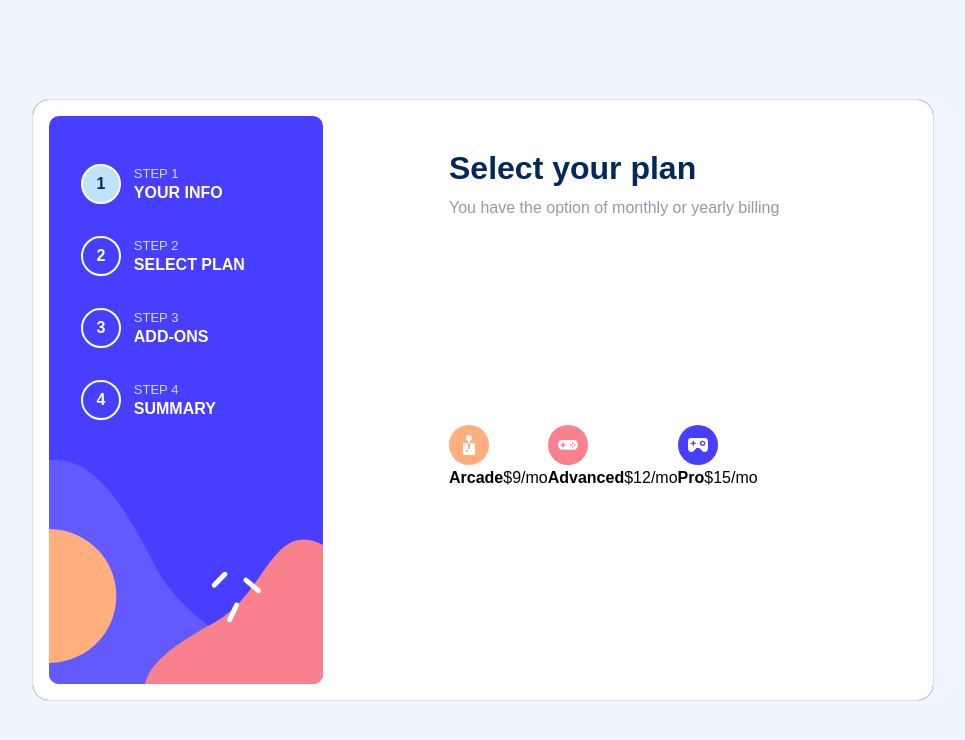
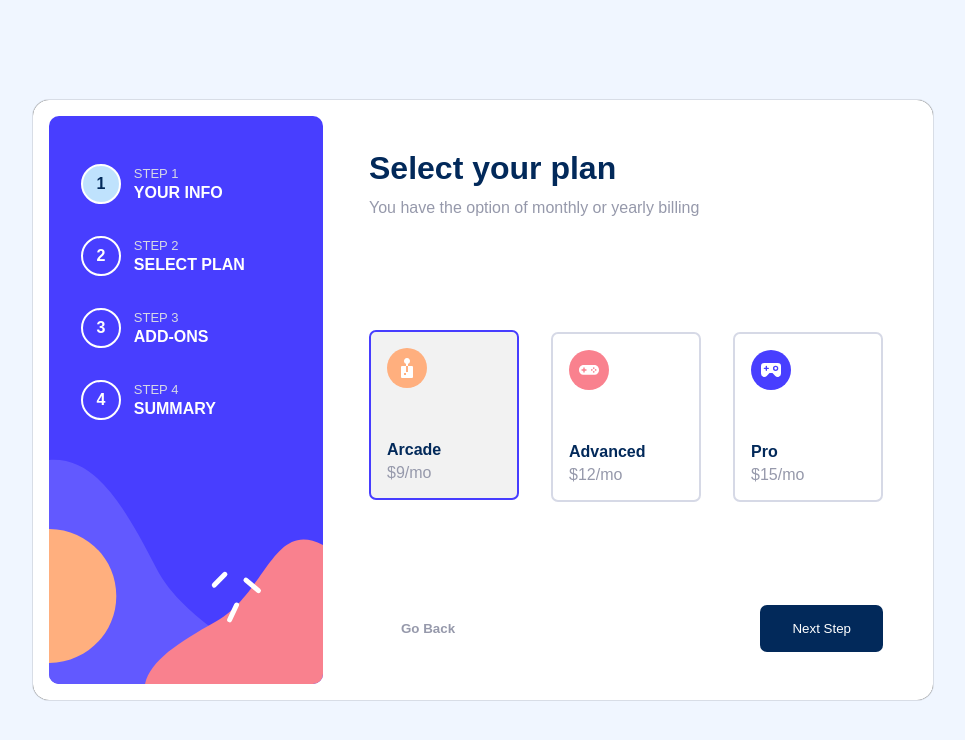
Before and after one commit to MagenVadim/multi-step-form, a React (Create React App) app: page /step2 in a window 1280 px wide. Shown: the top 740 px of the page, without its empty margins (157-1122 px from the left). Built offline with nearby package versions, Linux system fonts and the light colour scheme.

Commit message:
#5 Step-2 has completed

```diff
--- a/src/App.css
+++ b/src/App.css
@@ -41,7 +41,7 @@ img{
 .form-sidebar{
   background-image: url("./assets/images/bg-sidebar-desktop.svg");
   background-repeat: no-repeat;
-  width: 400px;
+  width: 320px;
   height: 568px;
   padding: 3rem 2rem;
   display: flex;
@@ -89,6 +89,7 @@ img{
   display: flex;
   flex-direction: column;
   justify-content: center;
+  min-width: 514px;
 }
 header{
   margin-bottom: auto;
@@ -159,4 +160,55 @@ form input::placeholder{
   display: flex;
   flex: 1;
   align-items: center;
+  gap: 2rem
 }
+.plan-card{
+  border: 2px solid var(--Light-gray);
+  border-radius: 7px;
+  width: 150px;
+  height: 170px;
+  cursor: pointer;
+  padding: 1rem;
+  display: flex;
+  flex-direction: column;
+  align-items: flex-start;
+  justify-content: space-between;
+}
+.plan-info{
+  display: flex;
+  flex-direction: column;
+  gap: .3rem;
+}
+.plan-info b{
+  color: var(--Marine-blue);
+}
+.plan-info span{
+  color: var(--Cool-gray);
+}
+.selected{
+  border: 2px solid var(--Purplish-blue) !important;
+  background-color: rgba(0, 0, 0, 0.05);
+  transform: translateY(-2px);
+}
+.plan-card:hover{
+  border: 2px solid var(--Cool-gray);
+  transform: translateY(-2px);
+}
+.btns{
+  display: flex;
+  justify-content: space-between;
+}
+.btns:last-child{
+  align-items: flex-end;
+}
+.prev-stp{
+  margin-top:auto;
+  margin-bottom: 2rem;
+  border: none;
+  font-weight: 700;
+  background-color: transparent;
+  padding: 1rem 2rem;
+  border-radius: 7px;
+  color: var(--Cool-gray);
+  cursor: pointer;
+}
--- a/src/App.js
+++ b/src/App.js
@@ -22,7 +22,7 @@ function App() {
   const [phoneValue, setPhoneValue] = useState('')
 
   useEffect(()=>console.log(nameValue),
-  [nameValue])
+  [stepNumber])
 
   return (
     <div className="App">
@@ -49,7 +49,12 @@ function App() {
                    setStepNumber={setStepNumber}
                   />}
         />
-        <Route path='/step2' element={<Step2/>}/>
+        <Route path='/step2'
+          element={<Step2
+                  stepNumber={stepNumber}
+                  setStepNumber={setStepNumber}
+                  />}
+        />
 
       </Routes>
 
--- /dev/null
+++ b/src/Components/NextStep.js
@@ -0,0 +1,21 @@
+import React from 'react'
+import { useNavigate } from 'react-router-dom';
+
+
+function NextStep({stepNumber, setStepNumber}) {
+    const navigate = useNavigate();
+
+  return (
+    <button
+        className='next-stp'
+        type="button"
+        onClick={()=>{
+            setStepNumber(stepNumber+1);
+            navigate('/step2');
+        }}
+        > Next Step
+  </button>
+  )
+}
+
+export default NextStep
--- a/src/Components/PlanCard.js
+++ b/src/Components/PlanCard.js
@@ -1,8 +1,8 @@
 import React from 'react'
 
-function PlanCard({img_source, title, plan_price}) {
+function PlanCard({img_source, title, plan_price, className, handleClick, index}) {
   return (
-    <div className="plan-card">
+    <div className={className} onClick={()=>handleClick(index)}>
       <img src={img_source} alt={title} />
       <div className="plan-info">
         <b>{title}</b>
--- /dev/null
+++ b/src/Components/PrevStep.js
@@ -0,0 +1,21 @@
+import React from 'react'
+import { useNavigate } from 'react-router-dom';
+
+
+function PrevStep({stepNumber, setStepNumber}) {
+    const navigate = useNavigate();
+
+  return (
+    <button
+        className='prev-stp'
+        type="submit"
+        onClick={()=>{
+            setStepNumber(stepNumber-1);
+            navigate('/');
+        }}
+        > Go Back
+  </button>
+  )
+}
+
+export default PrevStep
--- a/src/Step1.js
+++ b/src/Step1.js
@@ -1,10 +1,9 @@
 import React from 'react'
 import Input from './Components/Input'
-import { useNavigate } from 'react-router-dom';
+import NextStep from './Components/NextStep'
+
 
 function Step1({stepNumber, nameValue, setNameValue, emailValue, setEmailValue, phoneValue, setPhoneValue, setStepNumber}) {
-
-    const navigate = useNavigate();
 
   return (
     <div className="stp stp-1">
@@ -46,15 +45,7 @@ function Step1({stepNumber, nameValue, setNameValue, emailValue, setEmailValue,
         </form>
 
     <div className="btns">
-      <button
-        className='next-stp'
-        type="submit"
-        onClick={()=>{
-            setStepNumber(stepNumber+1);
-            navigate('/step2');
-        }}
-        > Next Step
-      </button>
+      <NextStep stepNumber={stepNumber} setStepNumber={setStepNumber}/>
     </div>
 
   </div>
--- a/src/Step2.js
+++ b/src/Step2.js
@@ -1,16 +1,26 @@
-import React from 'react'
+import React, { useEffect, useState } from 'react'
 import PlanCard from './Components/PlanCard'
 import IconArcade from './assets/images/icon-arcade.svg'
 import IconAdvanced from './assets/images/icon-advanced.svg'
 import IconPro from './assets/images/icon-pro.svg'
+import NextStep from './Components/NextStep'
+import PrevStep from './Components/PrevStep'
 
-function Step2() {
+function Step2({stepNumber, setStepNumber}) {
 
   const plan_priced = [
     {plan_name:"Arcade", plan_price:"$9/mo", img_source:IconArcade},
     {plan_name:"Advanced", plan_price:"$12/mo", img_source:IconAdvanced},
     {plan_name:"Pro", plan_price:"$15/mo", img_source:IconPro}
   ]
+
+  const [selectedID, setSelectedID] = useState(0)
+  useEffect(()=>console.log(selectedID), [selectedID])
+
+  const handleClick = (i)=>{
+    setSelectedID(i)
+  }
+
 
   return (
     <div className="stp stp-2">
@@ -22,11 +32,25 @@ function Step2() {
 
       <form className="form-2">
         {
-          plan_priced.map((obj)=>(
-            <PlanCard key={obj.plan_name} img_source={obj.img_source} title={obj.plan_name} plan_price={obj.plan_price}/>
+          plan_priced.map((obj, index)=>(
+            <PlanCard
+              key={obj.plan_name}
+              img_source={obj.img_source}
+              title={obj.plan_name}
+              plan_price={obj.plan_price}
+              className={selectedID===index ? "plan-card selected" : "plan-card"}
+              handleClick={handleClick}
+              index={index}
+            />
           ))
         }
       </form>
+
+      <div className="btns">
+        <PrevStep stepNumber={stepNumber} setStepNumber={setStepNumber}/>
+        <NextStep stepNumber={stepNumber} setStepNumber={setStepNumber}/>
+
+      </div>
 
     </div>
   )
```
